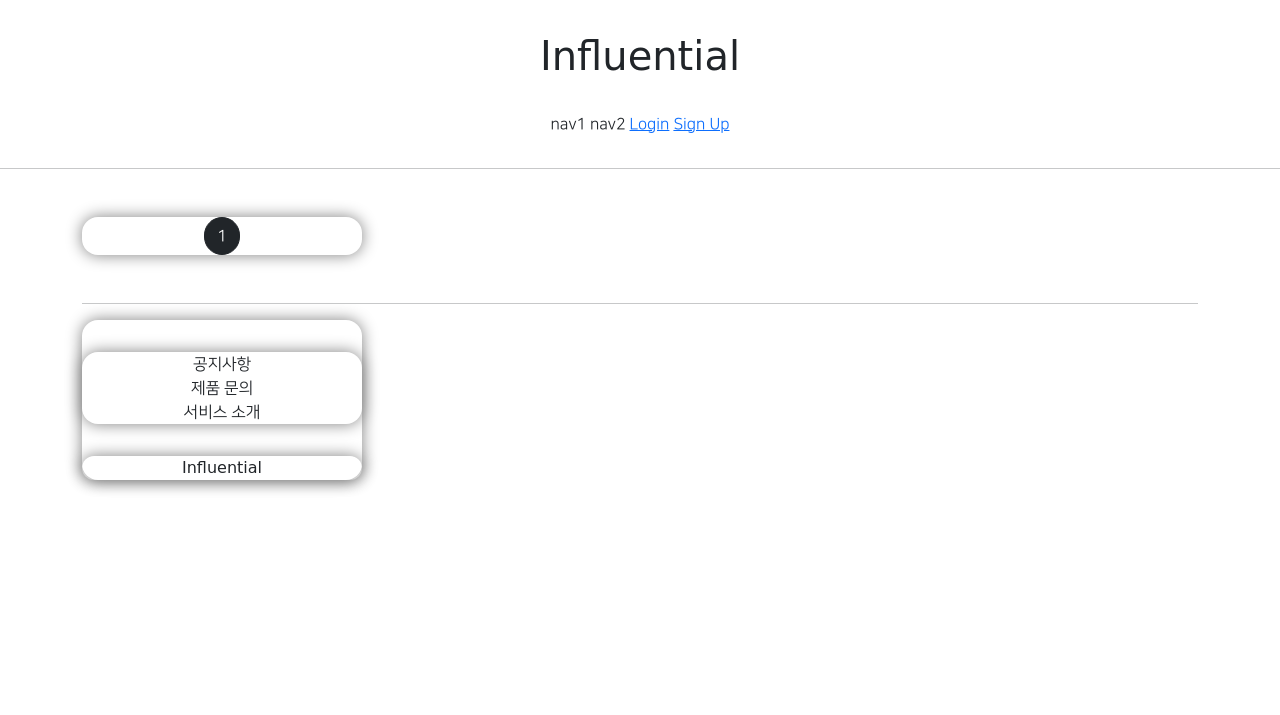
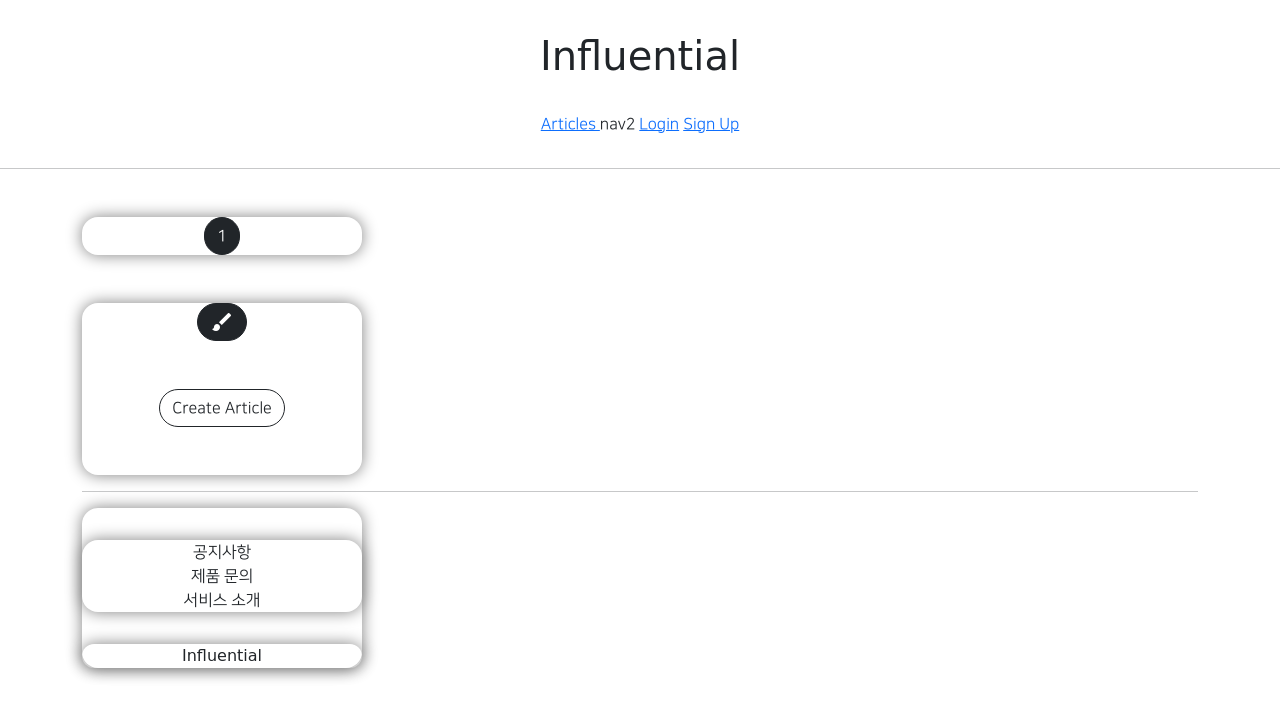
Before and after one commit to hokoro/cheon01copy, a Django app: page /article/list/ in a window 1280 px wide. Shown: the top 715 px of the page. Run offline with Django 3.2, Linux system fonts and the light colour scheme; data that the repository does not hold is empty; parts of the project's set-up code (start-up, migrations or seed data) failed here and were passed over; some libraries are stand-ins or nearby versions; some web fonts are replaced.

Commit message:
8-5 copycommit4

```diff
--- a/articleapp/templates/articleapp/list.html
+++ b/articleapp/templates/articleapp/list.html
@@ -41,4 +41,13 @@
     </script>
 
     {% include 'snippets/pagenation.html' %}
+
+    <div class="text-center">
+        <a href="{% url 'articleapp:create'%}" class="btn btn-dark rounded-pill material-icons">
+            brush
+        </a>
+        <a href="{% url 'articleapp:create' %}" class="btn btn-outline-dark rounded-pill my-5">
+            Create Article
+        </a>
+    </div>
 {% endblock %}
--- a/templates/header.html
+++ b/templates/header.html
@@ -3,7 +3,11 @@
         <h1>Influential</h1>
     </div>
     <div class = "Influential_header_button">
-        <span>nav1</span>
+        <span>
+            <a href="{% url 'articleapp:list' %}">
+                Articles
+            </a>
+        </span>
         <span>nav2</span>
 
 
--- a/templates/snippets/pagenation.html
+++ b/templates/snippets/pagenation.html
@@ -5,7 +5,7 @@
         </a>
 
     {% endif %}
-    <a href="#" class="btn btn-dark rounded-pill">
+    <a href="#" class="btn btn-dark rounded-pill"> {#  #}
         {{ page_obj.number }}
     </a>
     {% if page_obj.has_next %}
```
